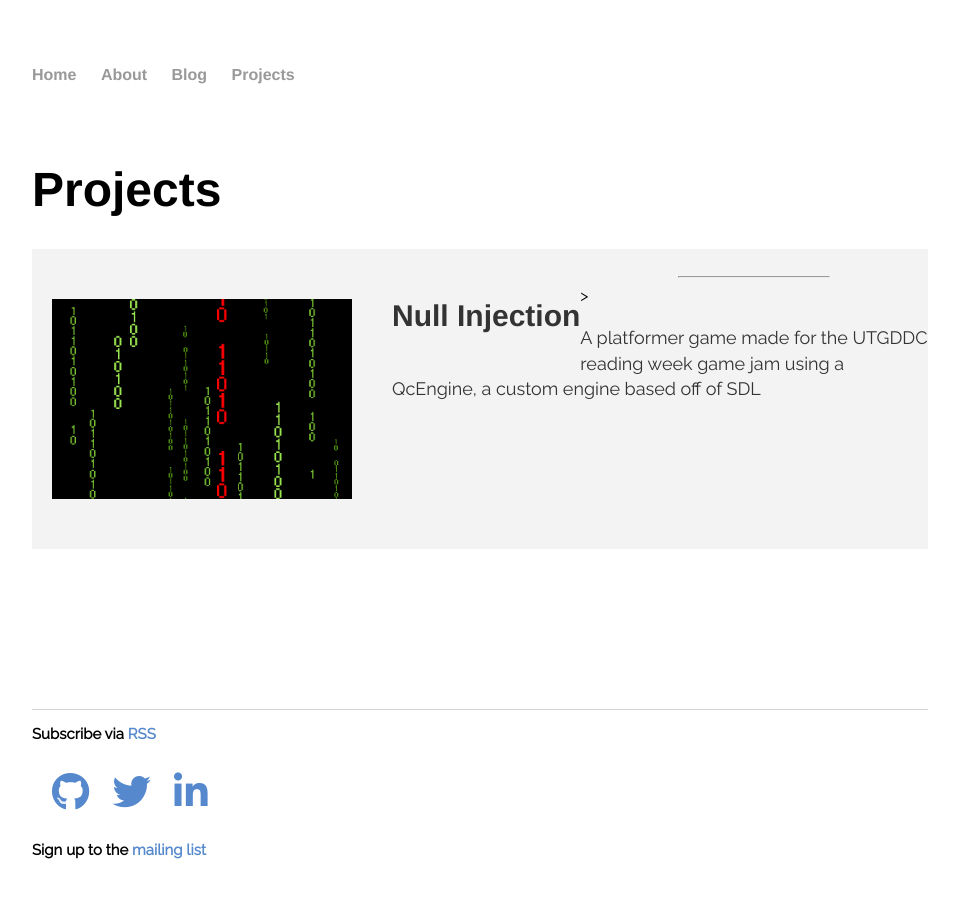
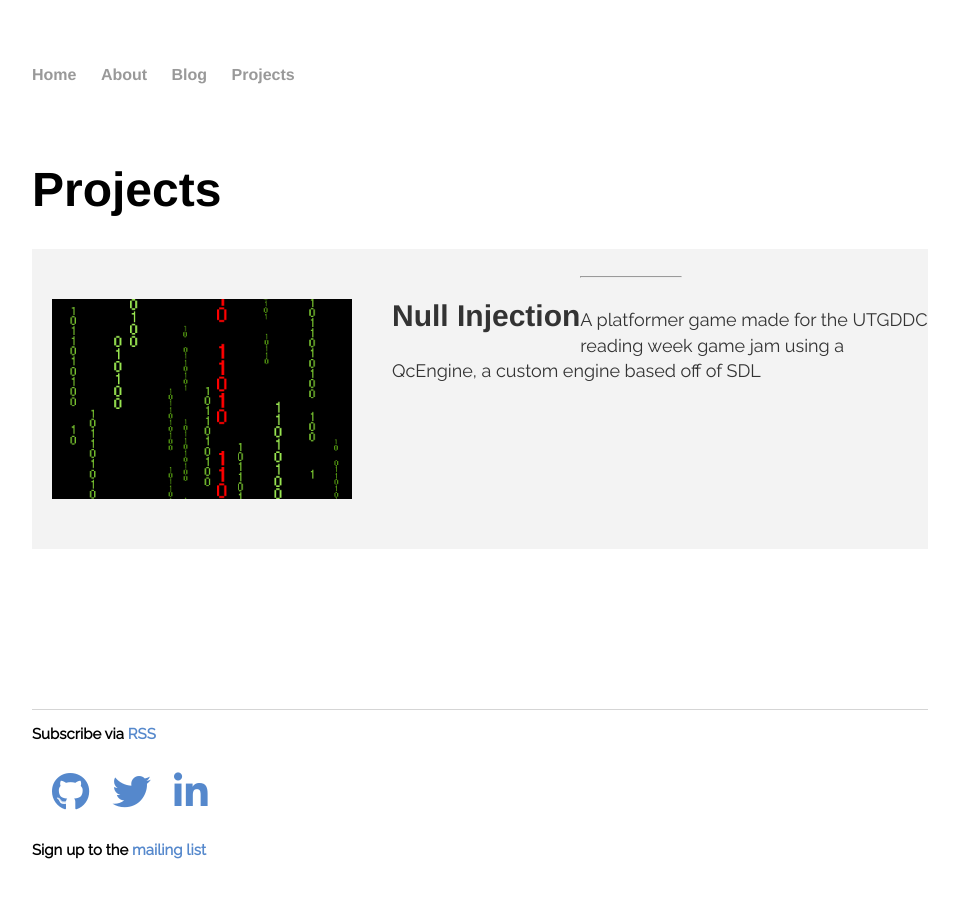
Before and after one commit to ianw3214/ianw3214.github.io, a Jekyll site: the page built from projects/index.html, in a window 1280 px wide. Shown: the whole page, without its empty margins (160-1118 px from the left). Built offline with Jekyll 4.4.1, drawn with Linux system fonts in a browser that asks for light colours; nearby versions of some CDN libraries; a script that is not in the unit is left out.

Commit message:
Fix placing of hline

```diff
--- a/css/main.css
+++ b/css/main.css
@@ -142,5 +142,6 @@ time {
 }
 
 .projectBreak {
-    width: 150px;
+    width: 100px;
+    float: left;
 }
--- a/projects/index.html
+++ b/projects/index.html
@@ -14,9 +14,11 @@ title: Projects
             <a class = "projectTitleLink" href="{{ post.url }}">
                 <h1 class="projectTitle"> {{ post.title }} </h1>
             </a>
+
             <br/>
-            <hr class="projectBreak">>
+            <hr class="projectBreak">
             <br/>
+
             <p class="projectDescription"> {{ post.description }}</p>
         <!--
         {% capture month %}{{ post.date | date: '%m%Y' }}{% endcapture %}
```
